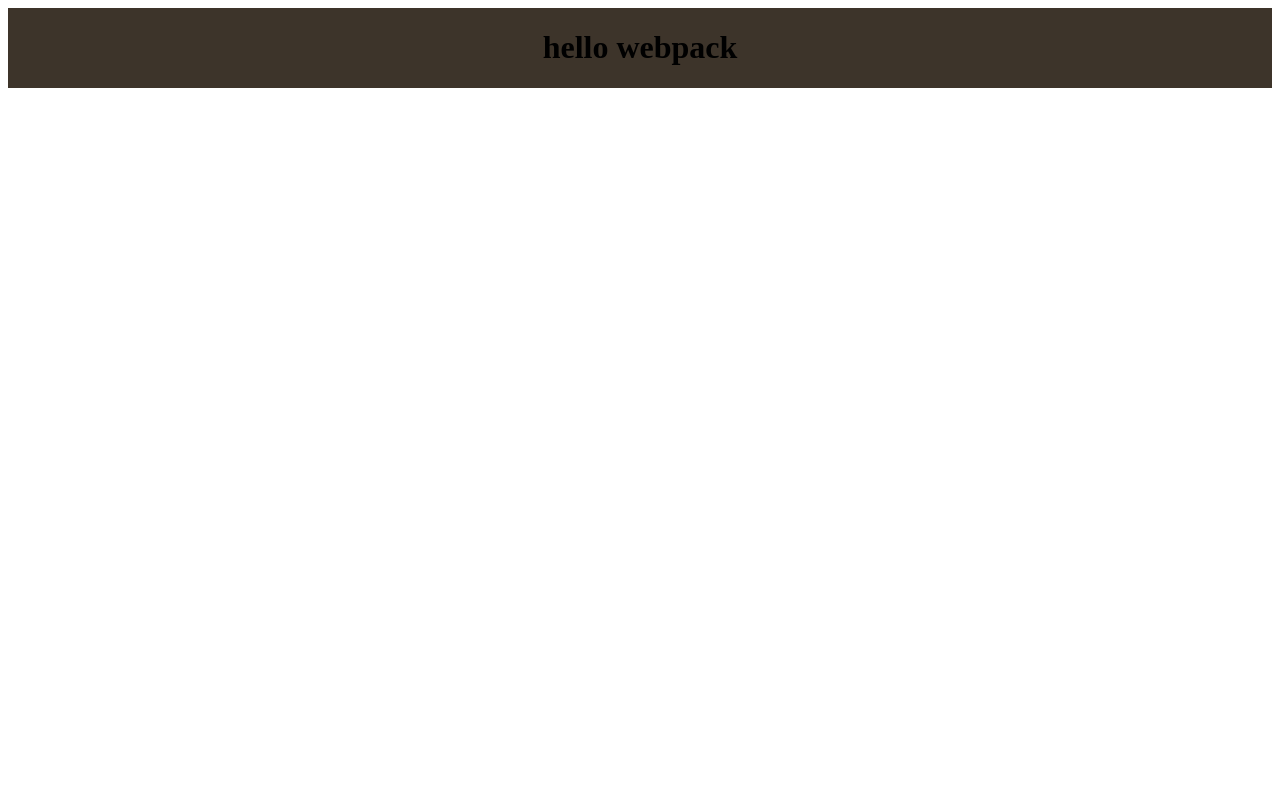
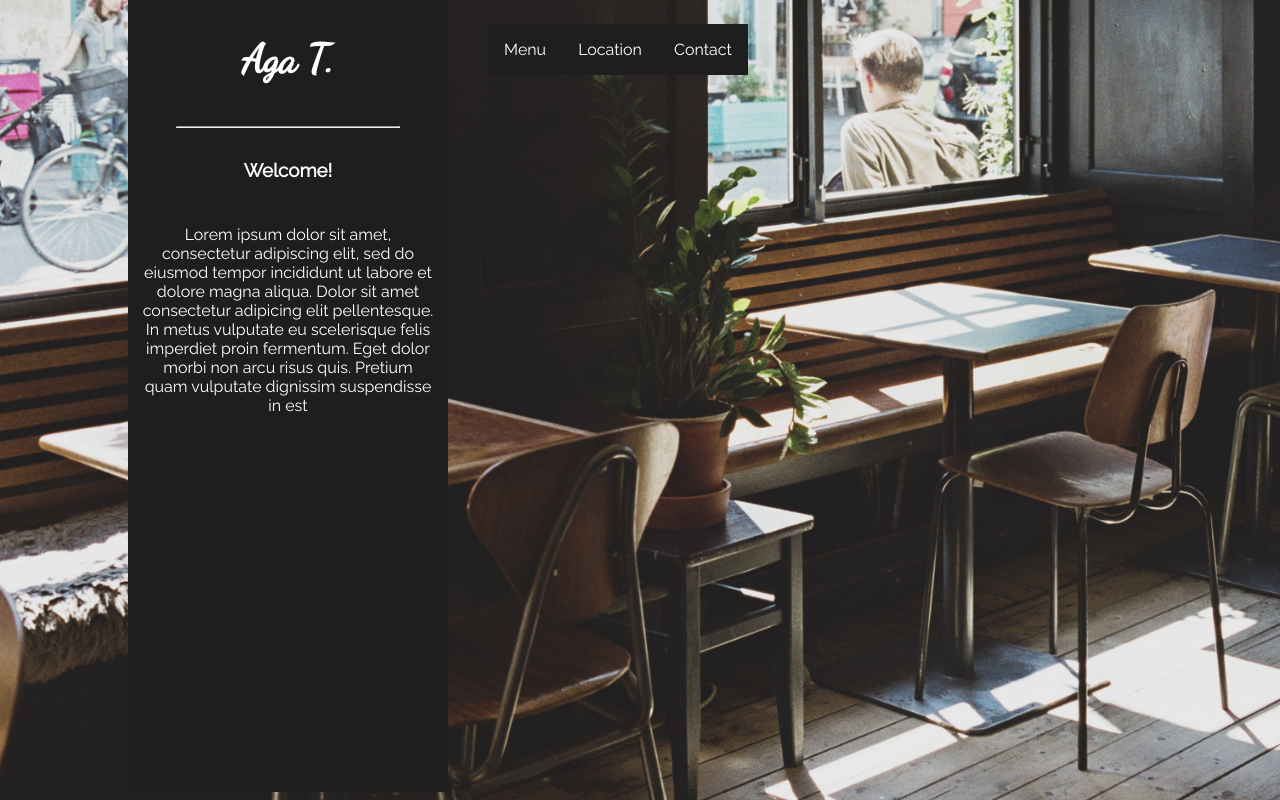
Before and after one commit to atarsa/odin-restaurant, a website built with webpack: page src/index.html in a window 1280 px wide. Built offline with nearby package versions, Linux system fonts and the light colour scheme.

Commit message:
Add style and pageLoad function to main page

```diff
--- a/src/_scss/main.scss
+++ b/src/_scss/main.scss
@@ -1,10 +1,103 @@
-$color-orange: #3d342a;
+// === variables ====
+$dark: #1e1e1e;
+
+
+$bgColor: #1e1e1e;
+
+@import url('https://fonts.googleapis.com/css?family=Dancing+Script|Raleway');
+
+
+*,
+*::after,
+*::before {
+  box-sizing: border-box;
+}
+
+body {
+  background: url("../img/restaurant.jpg");
+  background-repeat: no-repeat;
+  background-position: center;
+  background-size: cover;
+  color: #fff;
+}
+
+// ===== grid =====
+.container {
+  display: grid;
+  max-width: 1024px;
+  height: 100%;
+  margin: 0 auto;
+  grid-template-columns: 20rem 1fr;
+  grid-template-rows: 4rem 1fr;
+  grid-template-areas: "welcome nav"
+    " welcome main";
+}
 
 .main {
-  background: $color-orange;
-  display: flex;
-  flex-direction: row;
-  flex-wrap: wrap;
-  justify-content: center;
-  align-items: center;
+  height: 100%;
 }
+
+.welcome {
+  grid-area: welcome;
+}
+
+nav {
+  grid-area: nav;
+  height: 4rem;
+  font-family: 'Raleway', sans-serif;
+
+
+  & ul li {
+    list-style: none;
+    display: inline-block;
+    padding: 1rem;
+    background: $bgColor;
+
+    &:hover {
+      background: #fff;
+      color: $bgColor;
+    }
+
+  }
+
+}
+
+// === homePage ===
+// === typography ===
+.welcome {
+  background-color: $bgColor;
+  height: 100vh;
+  margin-top: -1rem;
+
+  & h1 {
+    font-family: 'Dancing Script', cursive;
+    font-size: 2.5rem;
+    text-align: center;
+    padding: 1rem;
+  }
+
+  & h3,
+  & p {
+    font-family: 'Raleway', sans-serif;
+    text-align: center;
+    padding: 0.8rem;
+  }
+
+  hr {
+    width: 70%;
+  }
+}
+
+.main {
+  display: grid;
+
+  & h1 {
+    font-family: 'Dancing Script', cursive;
+    font-size: 2.5rem;
+    text-align: center;
+    padding: .5rem;
+    //background: rgba(255, 255, 255, 0.5);
+    align-self: center;
+    justify-self: end;
+  }
+}
--- a/src/index.html
+++ b/src/index.html
@@ -4,18 +4,40 @@
   <meta charset="UTF-8">
   <meta name="viewport" content="width=device-width, initial-scale=1.0">
   <meta http-equiv="X-UA-Compatible" content="ie=edge">
-  <title>Document</title>
+  <title>Welcome</title>
 </head>
 
 <body>
-  <div class="main">
-    <h1>hello webpack</h1>
+  <div id="content">
+    <!-- <div class="container">
+      <nav>
+        <ul>
+          <li>Home</li>
+          <li>Menu</li>
+          <li>Location</li>
+          <li>Contact</li>
+        </ul>
+      </nav>
+      <div class="welcome">
+        <h1>Aga T.</h1>
+        <hr>
+        <h3>Welcome!</h3>
+        <p>Lorem ipsum dolor sit amet, consectetur adipiscing elit, sed do eiusmod tempor incididunt ut labore et
+          dolore magna aliqua. Dolor sit amet consectetur adipiscing elit pellentesque. In metus vulputate eu
+          scelerisque felis imperdiet proin fermentum. Eget dolor morbi non arcu risus quis. Pretium quam vulputate
+          dignissim suspendisse in est</p>
+      </div>
+      <div class="main">
+        <h1>The best place to eat in!</h1>
+      </div>
+    </div> -->
+
+
+
 
 
   </div>
 
-  <div id="content"></div>
-
 </body>
 
 </html>
--- a/src/index.js
+++ b/src/index.js
@@ -1,2 +1,6 @@
-alert("here i am")
+import { pageLoad } from './pageload'
 import style from "./_scss/main.scss";
+
+const content = document.getElementById('content');
+
+content.appendChild(pageLoad());
--- /dev/null
+++ b/src/pageload.js
@@ -0,0 +1,47 @@
+function pageLoad(){
+
+  const containerDiv = document.createElement('div');
+  containerDiv.classList.add('container');
+
+    // create sidebar
+  const sideDiv = document.createElement('div');
+  sideDiv.classList.add('welcome');
+
+  const h1 = document.createElement('h1');
+  h1.innerText = "Aga T.";
+  const hr = document.createElement('hr');
+  const h3 = document.createElement('h3');
+  h3.innerText = "Welcome!";
+  const p = document.createElement('p');
+  p.innerText = "Lorem ipsum dolor sit amet, consectetur adipiscing elit, sed do eiusmod tempor incididunt ut labore et dolore magna aliqua. Dolor sit amet consectetur adipicing elit pellentesque. In metus vulputate eu scelerisque felis imperdiet proin fermentum. Eget dolor morbi non arcu risus quis. Pretium quam vulputate dignissim suspendisse in est";
+
+  sideDiv.appendChild(h1);
+  sideDiv.appendChild(hr);
+  sideDiv.appendChild(h3);
+  sideDiv.appendChild(p);
+
+  // create navigation menu
+  const navUI = document.createElement('nav');
+  const ul = document.createElement('ul');
+  const liMenu = document.createElement('li');
+  liMenu.innerText = 'Menu';
+  const liLocation = document.createElement('li');
+  liLocation.innerText = 'Location';
+  const liContact = document.createElement('li');
+  liContact.innerText = 'Contact';
+
+  ul.appendChild(liMenu);
+  ul.appendChild(liLocation);
+  ul.appendChild(liContact);
+
+  navUI.appendChild(ul);
+
+
+  containerDiv.appendChild(sideDiv);
+  containerDiv.appendChild(navUI);
+
+  return containerDiv;
+
+}
+
+export { pageLoad };
```
